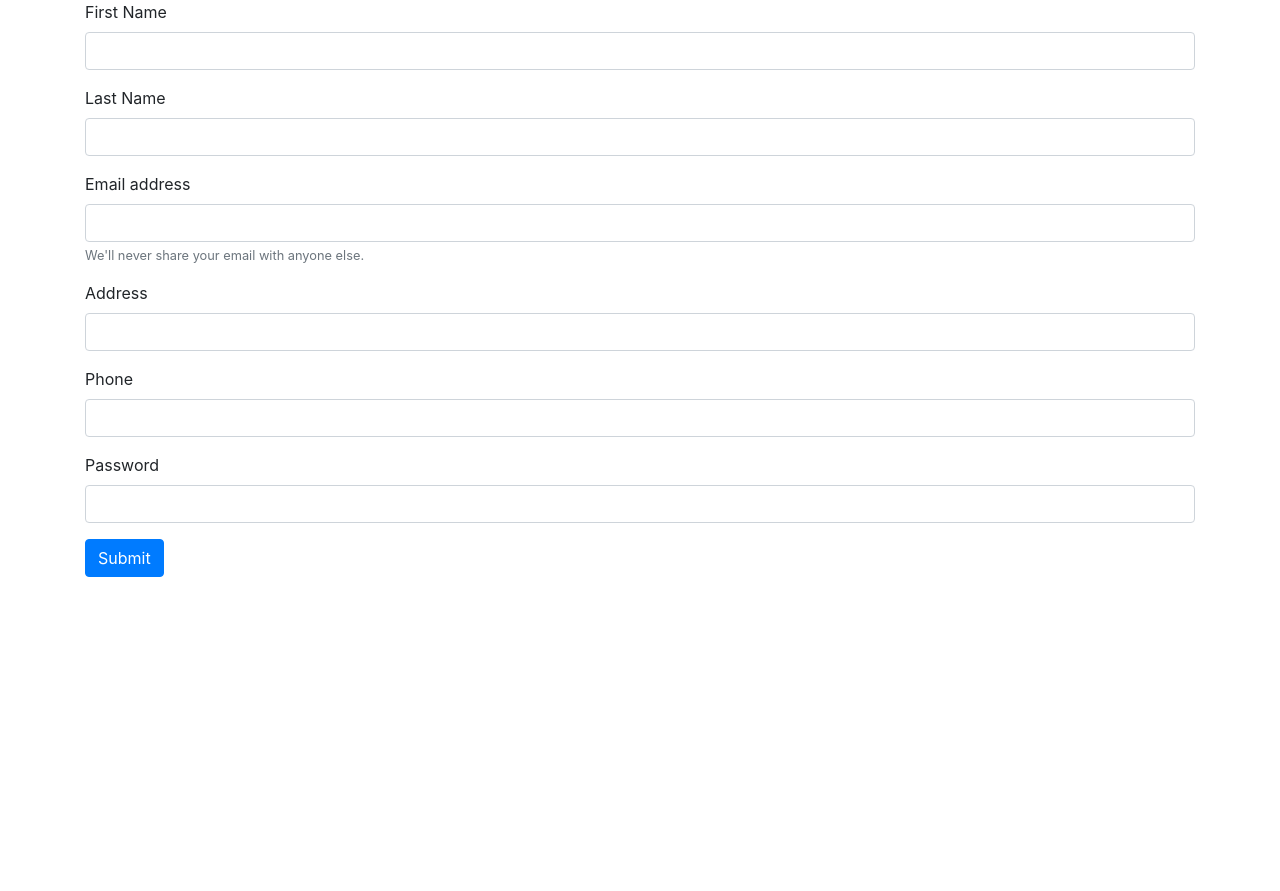
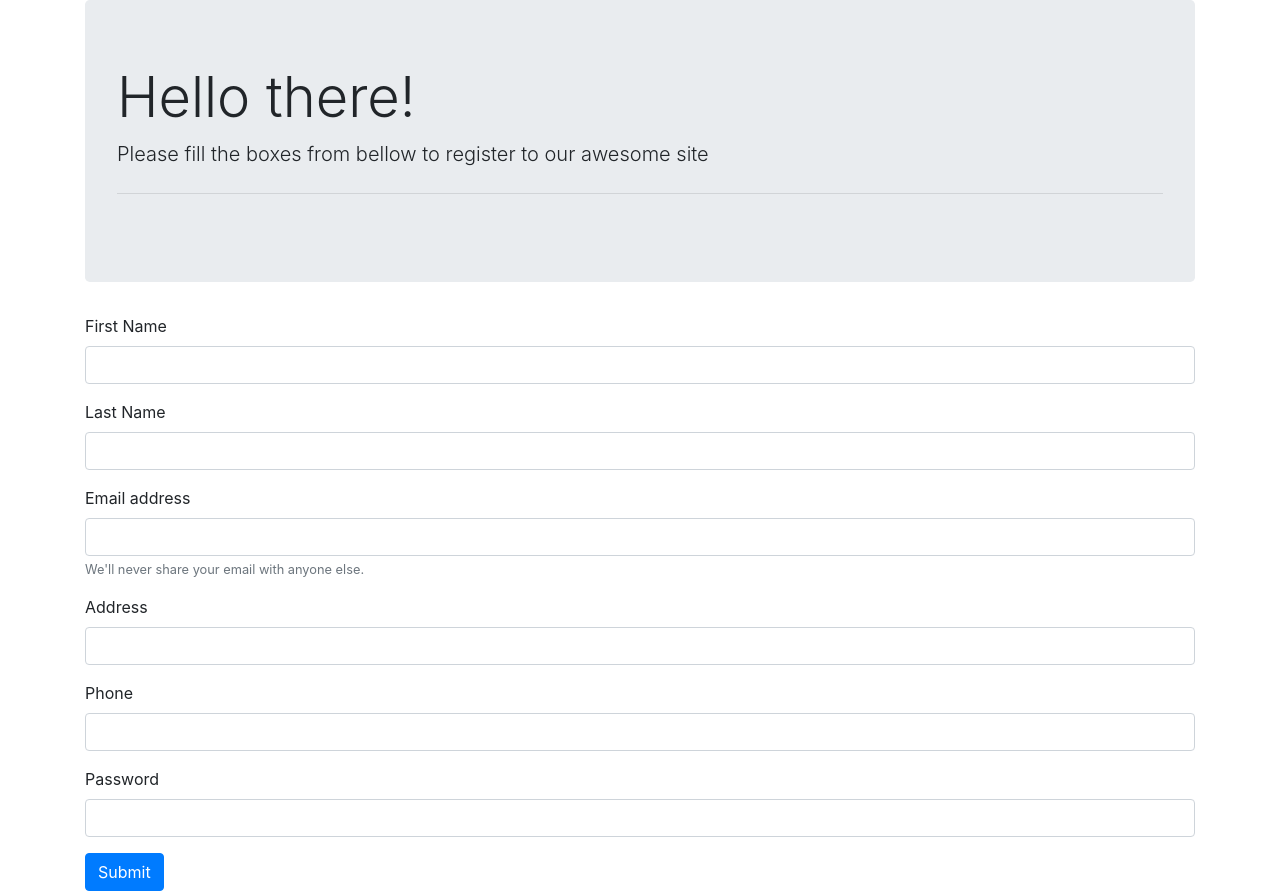
Before and after one commit to rolemne2/homedev, a plain HTML site: page index.html in a window 1280 px wide. Before the commit the page ends 800 px from the top, so only its background shows below. Drawn offline with nearby package versions, Linux system fonts and the light colour scheme.

Commit message:
Fourth commit

```diff
--- a/index.html
+++ b/index.html
@@ -9,6 +9,11 @@
     </head>
     <body>
         <div class="container">
+            <div class="jumbotron">
+                <h1 class="display-4">Hello there!</h1>
+                <p class="lead">Please fill the boxes from bellow to register to our awesome site</p>
+                <hr class="my-4">
+            </div>
             <form>
                 <div class="form-group">
                     <label for="exampleInputName">First Name</label>
```
